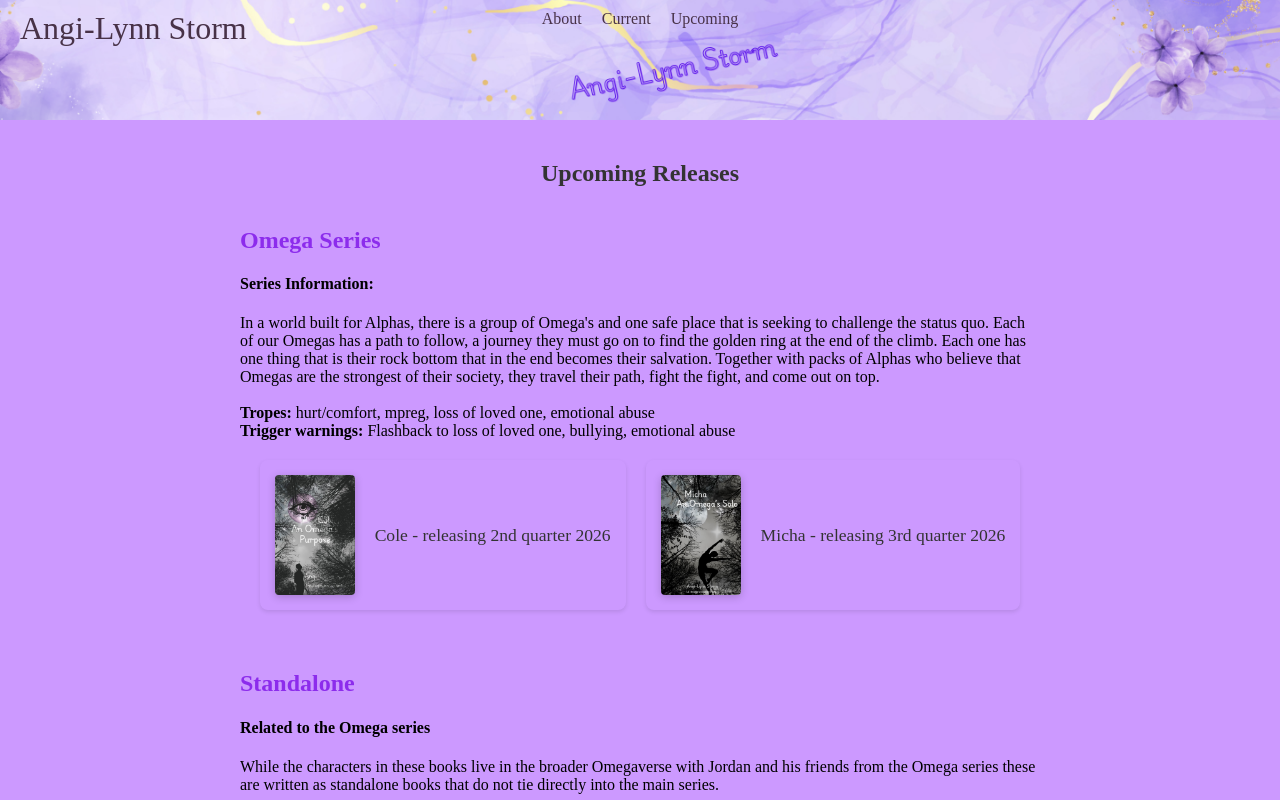
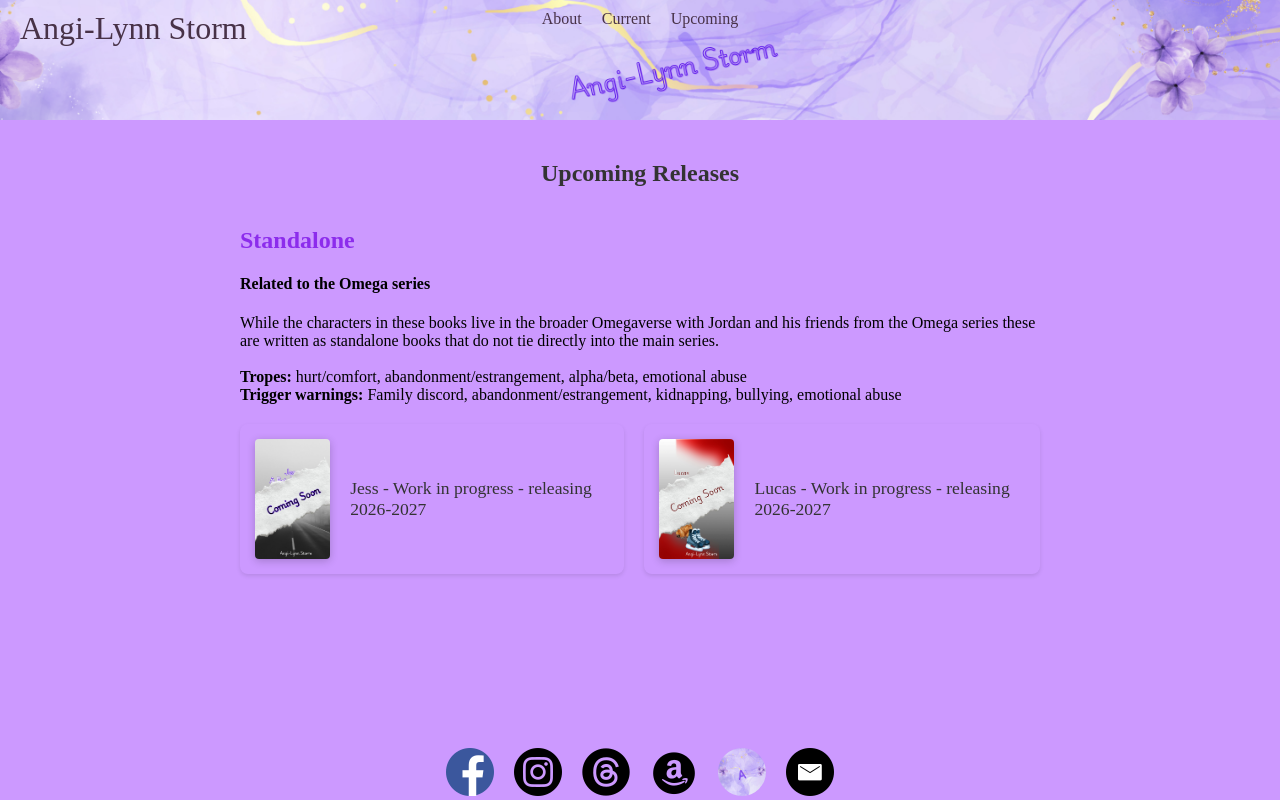
Before and after one commit to MiTOBrien/angi-lynn_storm-author, a Vue app: page /upcoming in a window 1280 px wide. Shown: the top 800 px of the page. Built offline with nearby package versions, Linux system fonts and the light colour scheme.

Commit message:
Updates to Omega series on all pages

```diff
--- a/src/views/CurrentView.vue
+++ b/src/views/CurrentView.vue
@@ -259,7 +259,7 @@ if (typeof window !== 'undefined') {
       </p>
       <p>
         <a
-          href="https://www.amazon.com/dp/B0GQJFH96G?binding=kindle_edition&ref_=ast_author_bsi"
+          href="https://www.amazon.com/dp/B0DRZD65WM?binding=kindle_edition&ref_=ast_author_bsi"
           target="_blank"
           alt="Find on Amazon"
           >Amazon Link</a
@@ -288,6 +288,28 @@ if (typeof window !== 'undefined') {
           <span class="book-info">Phoenix: An Omega's Rise From The Ashes</span>
           <span v-if="isMobile" class="tap-hint">Tap cover for details</span>
         </li>
+        <li class="book-item">
+          <img
+            src="/Cole.jpg"
+            alt="Cole Book Cover"
+            class="book-thumbnail"
+            @mouseenter="!isMobile && showModal('cole', $event)"
+            @click="isMobile && toggleMobileModal('cole', $event)"
+          />
+          <span class="book-info">Cole: An Omega's Purpose</span>
+          <span v-if="isMobile" class="tap-hint">Tap cover for details</span>
+        </li>
+        <li class="book-item">
+          <img
+            src="/Micha.jpg"
+            alt="Micha Book Cover"
+            class="book-thumbnail"
+            @mouseenter="!isMobile && showModal('micha', $event)"
+            @click="isMobile && toggleMobileModal('micha', $event)"
+          />
+          <span class="book-info">Micha: An Omega's Solo</span>
+          <span v-if="isMobile" class="tap-hint">Tap cover for details</span>
+        </li>
       </ul>
     </section>
 
--- a/src/views/HomeView.vue
+++ b/src/views/HomeView.vue
@@ -12,8 +12,10 @@ const currentSlide = ref(0)
 let intervalId = null
 
 const bookCovers = [
+  'Jordan.jpg',
   'Phoenix.jpg',
-  'Jordan.jpg',
+  'Cole.jpg',
+  'Micha.jpg',
   'AstridCover.jpg',
   'Kent.jpg',
   'Storm.jpg',
@@ -34,6 +36,8 @@ const bookTitleMap = {
   cm4: 'Mayson: Captured Memories Book 4',
   oj1: 'Jodran: An Omegas Journey',
   oj2: 'Phoenix: An Omegas Rise From The Ashes',
+  oj3: 'Cole: An Omegas Purpose',
+  oj4: 'Micha: An Omegas Solo',
 }
 
 // Review filtering state
--- a/src/views/UpcomingView.vue
+++ b/src/views/UpcomingView.vue
@@ -81,45 +81,6 @@ if (typeof window !== 'undefined') {
     <h2>Upcoming Releases</h2>
 
     <section class="series-section">
-      <h3>Omega Series</h3>
-      <h4>Series Information:</h4>
-      <p>
-        In a world built for Alphas, there is a group of Omega's and one safe place that is seeking
-        to challenge the status quo. Each of our Omegas has a path to follow, a journey they must go
-        on to find the golden ring at the end of the climb. Each one has one thing that is their
-        rock bottom that in the end becomes their salvation. Together with packs of Alphas who
-        believe that Omegas are the strongest of their society, they travel their path, fight the
-        fight, and come out on top. <br /><br /><strong>Tropes:</strong> hurt/comfort, mpreg, loss
-        of loved one, emotional abuse <br /><strong>Trigger warnings:</strong> Flashback to loss of
-        loved one, bullying, emotional abuse
-      </p>
-      <ul class="book-list">
-        <li class="book-item">
-          <img
-            src="/Cole.jpg"
-            alt="Cole Book Cover"
-            class="book-thumbnail"
-            @mouseenter="!isMobile && showModal('cole', $event)"
-            @click="isMobile && toggleMobileModal('cole', $event)"
-          />
-          <span class="book-info">Cole - releasing 2nd quarter 2026</span>
-          <span v-if="isMobile" class="tap-hint">Tap cover for details</span>
-        </li>
-        <li class="book-item">
-          <img
-            src="/Micha.jpg"
-            alt="Micha Book Cover"
-            class="book-thumbnail"
-            @mouseenter="!isMobile && showModal('micha', $event)"
-            @click="isMobile && toggleMobileModal('micha', $event)"
-          />
-          <span class="book-info">Micha - releasing 3rd quarter 2026</span>
-          <span v-if="isMobile" class="tap-hint">Tap cover for details</span>
-        </li>
-      </ul>
-    </section>
-
-    <section class="series-section">
       <h3>Standalone</h3>
       <h4>Related to the Omega series</h4>
       <p>
@@ -139,7 +100,7 @@ if (typeof window !== 'undefined') {
             @mouseenter="!isMobile && showModal('jess', $event)"
             @click="isMobile && toggleMobileModal('jess', $event)"
           />
-          <span class="book-info">Jess - Work in progress - releasing 4th quarter 2026 </span>
+          <span class="book-info">Jess - Work in progress - releasing 2026-2027 </span>
           <span v-if="isMobile" class="tap-hint">Tap cover for details</span>
         </li>
         <li class="book-item">
@@ -150,7 +111,7 @@ if (typeof window !== 'undefined') {
             @mouseenter="!isMobile && showModal('lucas', $event)"
             @click="isMobile && toggleMobileModal('lucas', $event)"
           />
-          <span class="book-info">Lucas - Work in progress - releasing 4th quarter 2026 </span>
+          <span class="book-info">Lucas - Work in progress - releasing 2026-2027 </span>
           <span v-if="isMobile" class="tap-hint">Tap cover for details</span>
         </li>
       </ul>
```
